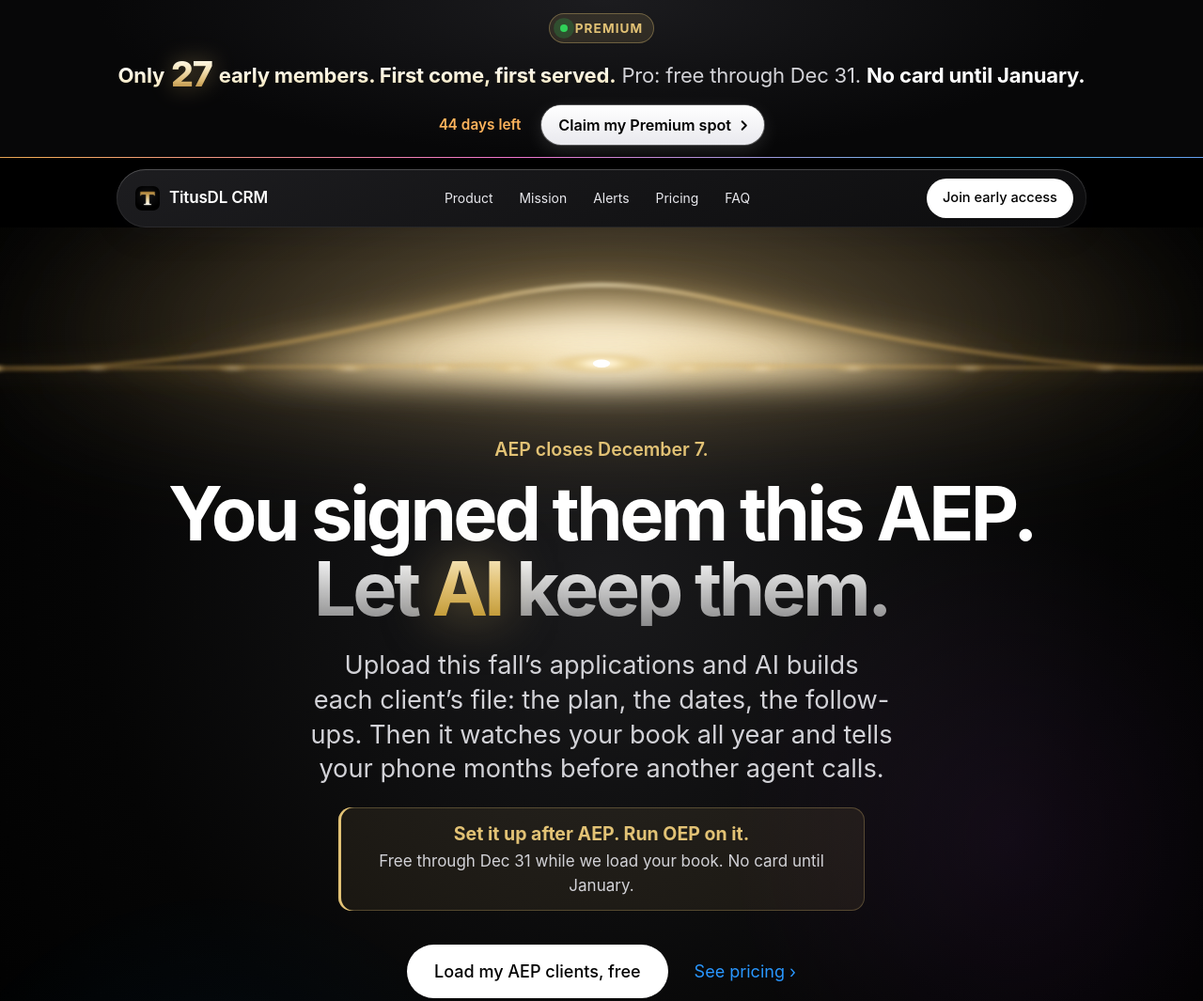
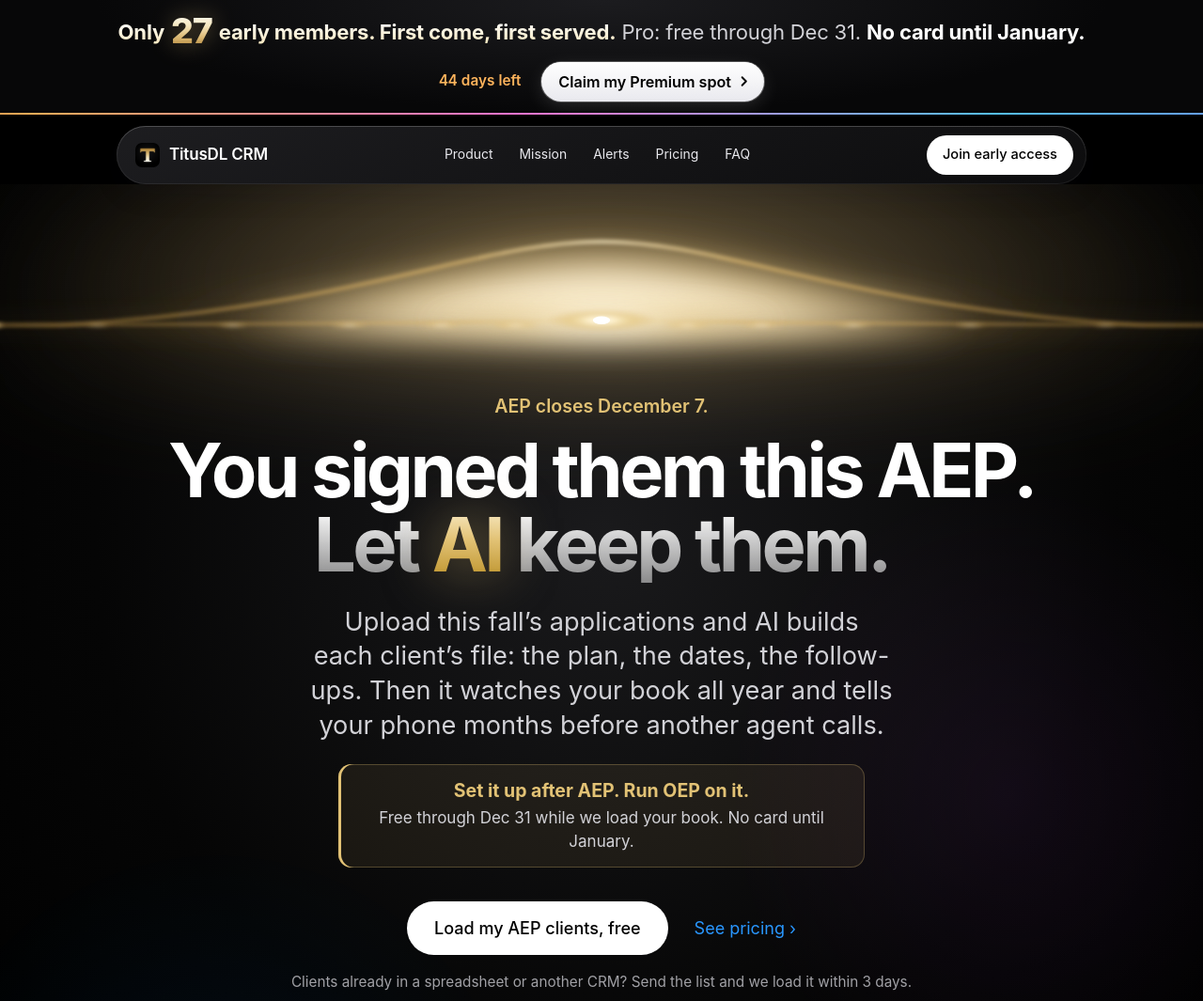
Before and after one commit to TitusDL/landing, a plain HTML site: page index.html in a window 1280 px wide. Shown: the top 1065 px of the page at 94% size. Drawn offline with Linux system fonts and the light colour scheme.

Commit message:
Top bar: drop the PREMIUM badge (#56)
Co-authored-by: Claude Opus 5.5 <noreply@anthropic.com>

```diff
--- a/index.html
+++ b/index.html
@@ -941,7 +941,6 @@
 
 <div class="promo">
   <div class="promo-in">
-    <span class="promo-live"><span class="promo-dot" aria-hidden="true"></span>Premium</span>
     <span class="promo-main"><b>Only <span class="promo-num">27</span> early members. First come, first served.</b> <span class="promo-sub">Pro: free through Dec 31. <strong class="promo-card">No card until January.</strong></span></span>
     <span class="promo-days js-days-only" hidden></span>
     <a href="mailto:info@titusdl.com" class="promo-btn js-waitlist">Claim my Premium spot<svg viewBox="0 0 16 16" aria-hidden="true"><path d="M6 3.5 10.5 8 6 12.5"/></svg></a>
```
